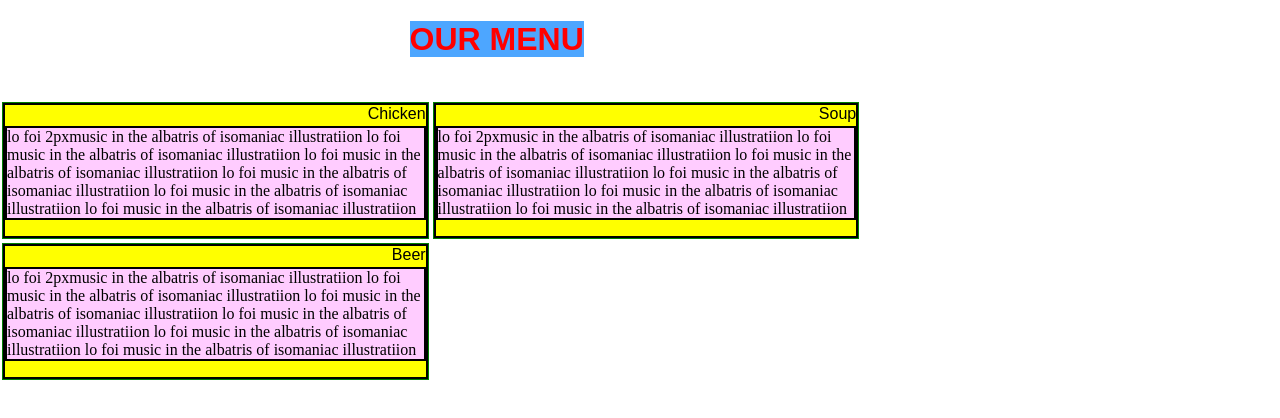
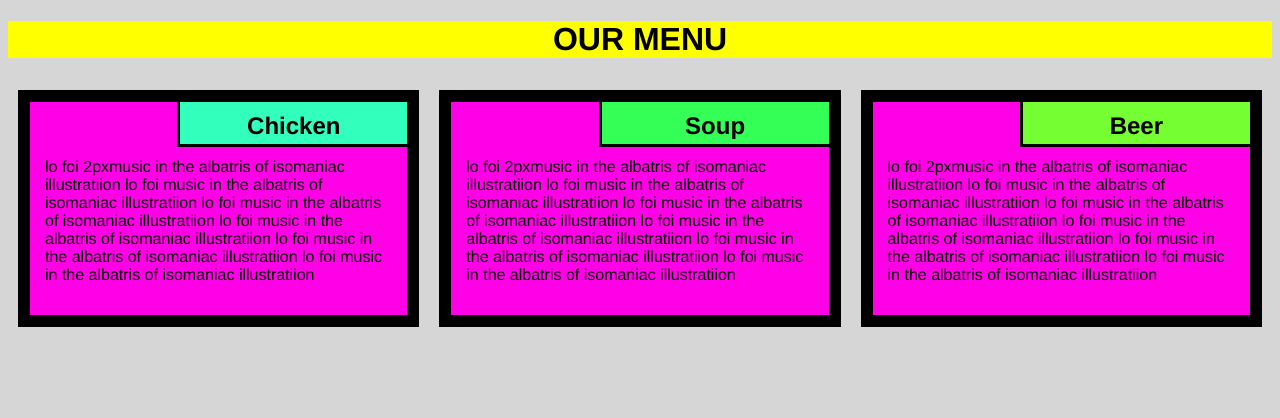
Before and after one commit to khanna14/myapp, a plain HTML site: page index.html in a window 1280 px wide. Drawn offline with Linux system fonts and the light colour scheme.

Commit message:
final solution

```diff
--- a/css/style.css
+++ b/css/style.css
@@ -1,8 +1,62 @@
+* {
+    box-sizing: border-box;
+    font-family: Helvetica;
+}
+
+body {
+    background-color: #d6d6d6;
+}
+
+h1 {
+  background-color: yellow;
+    text-align: center;
+    color: black;
+}
+
+section {
+    border: 12px solid black;
+    background-color: #FF00E7;
+    margin: 10px;
+}
+
+section>h2 {
+    float: right;
+    border-bottom: 3px solid black;
+    border-left: 3px solid black;
+    margin: 0;
+    width: 230px;
+    text-align: center;
+    font-style: Times;
+    font-size: 24px;
+    font-weight: bold;
+    height: 45px;
+    padding-top: 10px;
+}
+
+section.inner1>h2 {
+    background-color: #33FFBD;
+}
+
+section.inner2>h2 {
+    background-color: #33FF57;
+}
+
+section.inner3>h2 {
+    color: black;
+    background-color: #75FF33;
+}
+
+section>p {
+    padding: 40px 15px 15px 15px;
+}
+
+.row {
+    width: 100%;
+}
 
 @media (min-width: 992px) {
     .col-lg-1, .col-lg-2, .col-lg-3, .col-lg-4, .col-lg-5, .col-lg-6, .col-lg-7, .col-lg-8, .col-lg-9, .col-lg-10, .col-lg-11, .col-lg-12 {
-    float: right;
-    border: 1px solid green;
+        float: left;
     }
     .col-lg-1 {
         width: 8.33%;
@@ -42,10 +96,12 @@
     }
 }
 
+
+/* Tablet view options */
+
 @media (min-width: 768px) and (max-width: 991px) {
     .col-md-1, .col-md-2, .col-md-3, .col-md-4, .col-md-5, .col-md-6, .col-md-7, .col-md-8, .col-md-9, .col-md-10, .col-md-11, .col-md-12 {
-    border: 1px solid green;
-  }
+        float: left;
     }
     .col-md-1 {
         width: 8.33%;
@@ -85,10 +141,12 @@
     }
 }
 
-@media (max-width: 766px) {
+
+/* Mobile view options */
+
+@media (max-width: 767px) {
     .col-sm-1, .col-sm-2, .col-sm-3, .col-sm-4, .col-sm-5, .col-sm-6, .col-sm-7, .col-sm-8, .col-sm-9, .col-sm-10, .col-sm-11, .col-sm-12 {
         float: left;
-    border: 1px solid green;
     }
     .col-sm-1 {
         width: 8.33%;
@@ -127,53 +185,3 @@
         width: 100%;
     }
 }
-
-* {
-	box-sizing: border-box;
-}
-
-
-body {
-	margin:0px;
-}
-section.inner   {
-	position:relative;
-	font-family: fantasy;;
-	text-align: right;
-	background-color: yellow;
-	border:2px solid black;
-
-}
-
-
-
- p{
- 	text-align: left;
-	margin-top: 3px;
-	font-family:san-serif;
-	background-color: #ffccff;
-	font-size: 100%;
-	border:2px solid black;
-}
-
-span {
-	position:relative;
-	left:32%;
-	width:30%;
-	background-color:#4da6ff;
-	margin-bottom: 20px;
-	text-align: center;
-	color: red;
-	font-family:Arial, Helventica , sans-serif;
-}
-
-div.inner{
-	float: left;
-	margin:2px;
-	padding:3px,3px,3px,3px;
-}
-
-div#container {
-	position:relative;
-	top:20px;
-}
--- a/index.html
+++ b/index.html
@@ -1,21 +1,25 @@
 <!DOCTYPE html>
 <html>
 <head>
-	<title>MODULE 2 solution</title>
+	 <meta charset="utf-8">
+    <meta name="viewport" content="width=device-width, initial-scale=1">
+    <title>Assignment Solution for Module 2</title>
 	<link rel="stylesheet" type="text/css" href="css/style.css">
 </head>
-<body ><h1><span>OUR MENU</span></h1>
-	<div id="container">
-		<div class="inner col-lg-4  col-sm-12" >
-			<section class="inner">Chicken
+<body ><h1>OUR MENU</h1>
+	<div id="row">
+		<div class="col-lg-4 col-md-6 col-sm-12" >
+			<section class="inner1"><h2>Chicken</h2>
 				<p> lo foi 2pxmusic in the albatris of isomaniac illustratiion lo foi music in the albatris of isomaniac illustratiion lo foi music in the albatris of isomaniac illustratiion lo foi music in the albatris of isomaniac illustratiion lo foi music in the albatris of isomaniac illustratiion lo foi music in the albatris of isomaniac illustratiion</p></section></div>
 
-		<div class="inner col-lg-4  col-sm-12">
-			<section class="inner">Soup
+		<div class=" col-lg-4 col-md-6 col-sm-12">
+			<section class="inner2"><h2>Soup</h2>
 				<p> lo foi 2pxmusic in the albatris of isomaniac illustratiion lo foi music in the albatris of isomaniac illustratiion lo foi music in the albatris of isomaniac illustratiion lo foi music in the albatris of isomaniac illustratiion lo foi music in the albatris of isomaniac illustratiion lo foi music in the albatris of isomaniac illustratiion</p></section></div>
 
-		<div class="inner col-lg-4  col-sm-12">
-			<section class="inner">Beer
+
+
+		<div class="  col-lg-4  col-md-12 col-sm-12">
+			<section class="inner3"><h2>Beer</h2>
 				<p> lo foi 2pxmusic in the albatris of isomaniac illustratiion lo foi music in the albatris of isomaniac illustratiion lo foi music in the albatris of isomaniac illustratiion lo foi music in the albatris of isomaniac illustratiion lo foi music in the albatris of isomaniac illustratiion lo foi music in the albatris of isomaniac illustratiion</p></section></div>
 	</div>
 
```
Also changed, not shown: 1 other file. Lines whose indentation alone changed are shown as unchanged.
